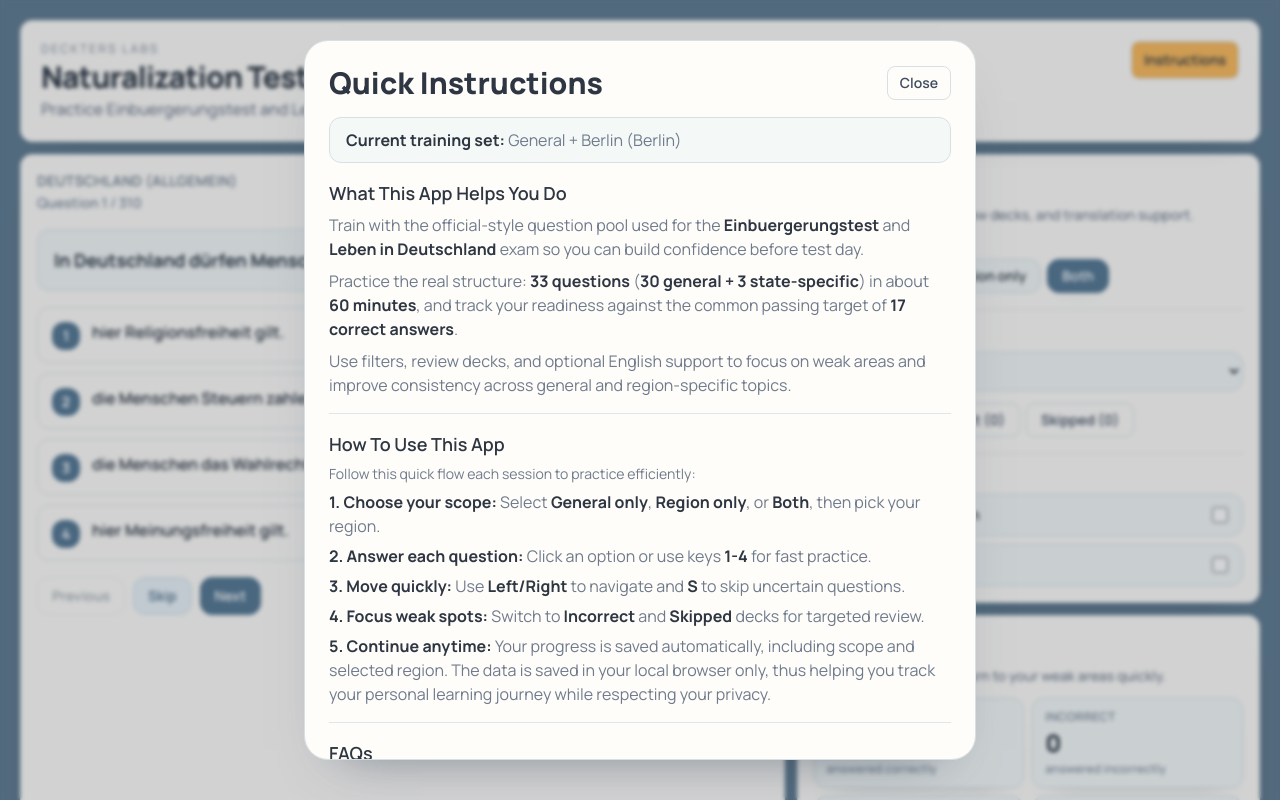
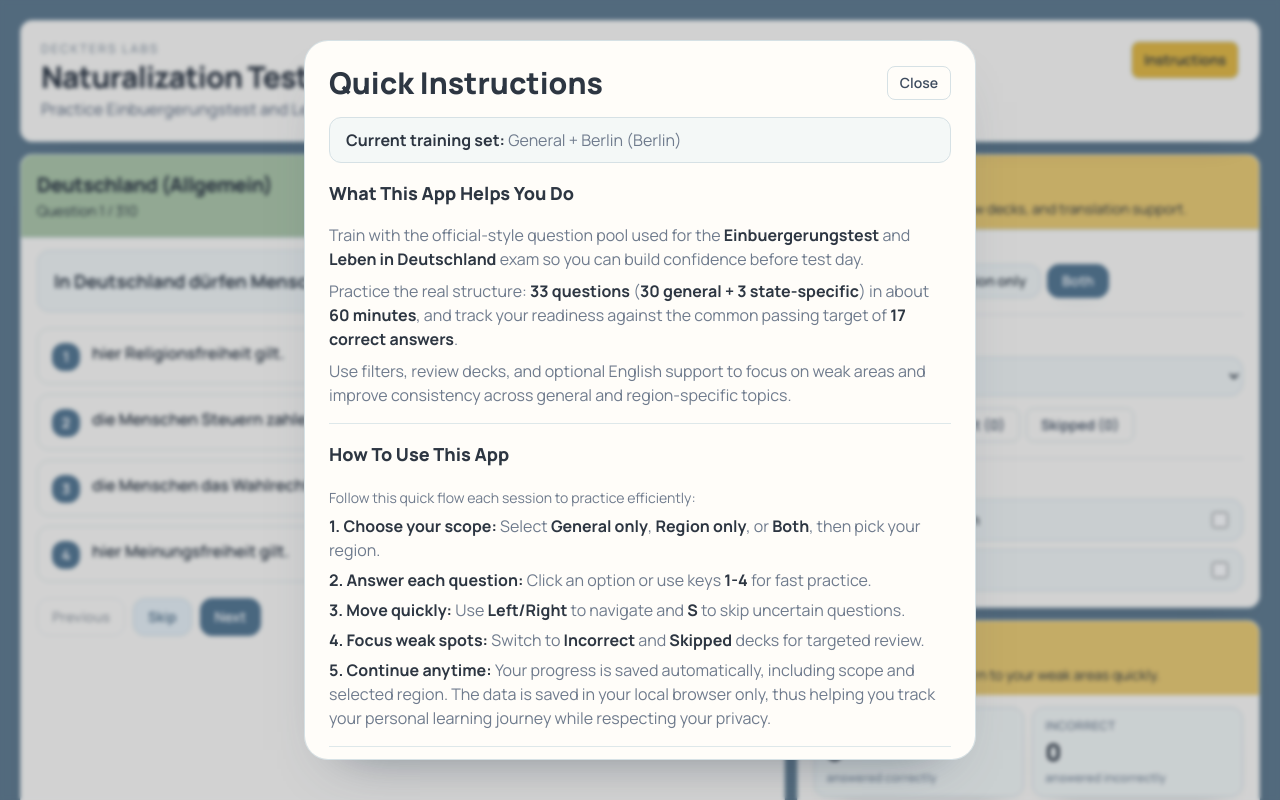
Before and after one commit to imakshayverma/lid_trainer, a React (Vite) app: page / in a window 1280 px wide. Shown: the top 800 px of the page. Built offline with nearby package versions, Linux system fonts and the light colour scheme; the HTML template or start-up script is replaced by a standard one.

Commit message:
FIX : Add footnote | minor UI updates

```diff
--- a/index.html
+++ b/index.html
@@ -5,6 +5,11 @@
   <meta charset="UTF-8" />
   <meta name="viewport" content="width=device-width, initial-scale=1.0" />
   <meta name="description" content="Leben in Deutschland trainer with quiz and flashcard modes." />
+  <link
+    rel="stylesheet"
+    href="https://cdnjs.cloudflare.com/ajax/libs/font-awesome/6.5.2/css/all.min.css"
+    referrerpolicy="no-referrer"
+  />
   <title>Naturalization Test Trainer</title>
 </head>
 
--- a/src/App.tsx
+++ b/src/App.tsx
@@ -284,11 +284,6 @@ function App() {
       : settings.questionScope === "region"
         ? `${selectedRegionName} only`
         : `General + ${selectedRegionName}`;
-  const answeredCount = stats.correct + stats.incorrect;
-  const accuracy = answeredCount > 0 ? Math.round((stats.correct / answeredCount) * 100) : 0;
-  const completion = scopedIds.length > 0
-    ? Math.round(((answeredCount + stats.skipped) / scopedIds.length) * 100)
-    : 0;
 
   return (
     <div className="min-h-screen px-2 py-3 text-[#2d3742] md:px-5 md:py-5">
@@ -312,7 +307,7 @@ function App() {
                 type="button"
                 onClick={() => setInfoOpen(true)}
                 aria-label="Open instructions"
-                className="rounded-lg border border-[#d3e1ea] bg-[#FAB95B] px-3 py-2 text-sm font-semibold text-[#00000] transition hover:border-[#c4d6e2] hover:bg-[#e2edf5]"
+                className="rounded-lg border border-[#d3e1ea] bg-[#E5BA41] px-3 py-2 text-sm font-semibold text-[#00000] transition hover:border-[#c4d6e2] hover:bg-[#e2edf5]"
               >
                 Instructions
               </button>
@@ -333,19 +328,19 @@ function App() {
               />
             ) : (
               <>
-                <div className="flex flex-wrap items-center justify-between gap-2.5">
+                <div className="-mx-3 -mt-3 flex flex-wrap items-center justify-between gap-2.5 rounded-t-xl border-b border-[#cedde1] bg-[#afc9aa] px-3 py-4 sm:-mx-4 sm:-mt-4 sm:px-4 sm:py-4">
                   <div>
-                    <p className="text-xs font-semibold uppercase tracking-wide text-[#6a7a8b] sm:text-sm">
+                    <p className="text-lg font-extrabold tracking-tight text-[#2c3642] sm:text-xl">
                       {activeQuestion.category}
                     </p>
-                    <p className="mt-0.5 text-xs font-semibold text-[#7f8da0] sm:text-sm">
+                    <p className="mt-0.5 text-xs font-light sm:text-sm">
                       Question {answeredPosition} / {activeIds.length}
                     </p>
                   </div>
                   <ProgressPill status={currentProgress?.status} />
                 </div>
 
-                <article className="mt-3 rounded-xl border border-[#dbe5e8] bg-[#f4f8f7] p-3 sm:mt-4 sm:p-4">
+                <article className="mt-2.5 rounded-xl border border-[#dbe5e8] bg-[#f4f8f7] p-3 sm:mt-3 sm:p-4">
                   <h2 className="text-base font-bold leading-snug text-[#2a3440] sm:text-lg">
                     {activeQuestion.question.de}
                   </h2>
@@ -447,12 +442,14 @@ function App() {
 
           <aside className="grid gap-3 md:grid-cols-2 xl:grid-cols-1">
             <section className="rounded-xl border border-[#d7e2e5] bg-[#fffdf9] p-4 shadow-[0_20px_34px_-32px_rgba(49,62,78,0.45)] sm:p-4">
+              <div className="-mx-4 -mt-4 rounded-t-xl border-b border-[#c9dadf] bg-[#eecd72] px-4 py-2.5">
                 <h3 className="text-xl font-extrabold tracking-tight text-[#2c3642] sm:text-2xl">
                   Configuration
                 </h3>
-              <p className="mt-0.5 text-sm font-medium text-[#6f7b8d]">
+                <p className="mt-0.5 text-sm font-light ">
                   Tune scope, region, review decks, and translation support.
                 </p>
+              </div>
 
               <div className="mt-3">
                 <p className="text-xs font-semibold uppercase tracking-wide text-[#7a8898]">
@@ -557,12 +554,14 @@ function App() {
             </section>
 
             <section className="rounded-xl border border-[#d7e2e5] bg-[#fffdf9] p-4 shadow-[0_20px_34px_-32px_rgba(49,62,78,0.45)] sm:p-4">
+              <div className="-mx-4 -mt-4 rounded-t-xl bg-[#eecd72] px-4 py-2.5">
                 <h3 className="text-xl font-extrabold tracking-tight text-[#2c3642] sm:text-2xl">
                   Progress
                 </h3>
-              <p className="mt-0.5 text-sm font-medium text-[#6f7b8d]">
+                <p className="mt-0.5 text-sm font-light">
                   Track outcomes and return to your weak areas quickly.
                 </p>
+              </div>
               <div className="mt-3 grid grid-cols-2 gap-2">
                 <StatCard label="Correct" value={stats.correct} />
                 <StatCard label="Incorrect" value={stats.incorrect} />
@@ -582,6 +581,56 @@ function App() {
             </section>
           </aside>
         </div>
+
+        <footer className="overflow-hidden rounded-xl border border-[#36414b] shadow-[0_16px_30px_-26px_rgba(20,26,34,0.85)]">
+          <div className="border-t border-[#4a5560] bg-[#313b46] px-4 py-4 text-center text-white sm:py-4">
+            <p className="text-lg font-thin text-white/85">Designed and VibeCoded by-</p>
+            <h4 className="mt-1 text-2xl font-extrabold tracking-tight sm:text-2xl">
+              Akshay Verma
+            </h4>
+            <div className="mt-3 flex items-center justify-center gap-3 text-2xl text-white/95">
+              <a
+                href="https://twitter.com/imakshayverma"
+                target="_blank"
+                rel="noreferrer"
+                aria-label="Twitter"
+                className="transition hover:text-white/70"
+              >
+                <i className="fa-brands fa-x-twitter" aria-hidden="true"></i>
+              </a>
+              <a
+                href="https://github.com/imakshayverma"
+                target="_blank"
+                rel="noreferrer"
+                aria-label="GitHub"
+                className="transition hover:text-white/70"
+              >
+                <i className="fa-brands fa-github" aria-hidden="true"></i>
+              </a>
+              <a
+                href="https://www.instagram.com/akshayverma295/"
+                target="_blank"
+                rel="noreferrer"
+                aria-label="Instagram"
+                className="transition hover:text-white/70"
+              >
+                <i className="fa-brands fa-instagram" aria-hidden="true"></i>
+              </a>
+              <a
+                href="https://in.linkedin.com/in/imakshayverma"
+                target="_blank"
+                rel="noreferrer"
+                aria-label="LinkedIn"
+                className="transition hover:text-white/70"
+              >
+                <i className="fa-brands fa-linkedin" aria-hidden="true"></i>
+              </a>
+            </div>
+            <p className="mt-4 text-sm font-light text-white/85">
+              Data Sourced from - <a href="https://lebenindeutsch.land/download" target="_blank">https://lebenindeutsch.land/download</a>
+            </p>
+          </div>
+        </footer>
       </div>
 
       {infoOpen ? (
@@ -795,7 +844,7 @@ function InfoModal({
           </section>
 
           <section>
-            <h3 className="mb-1.5 text-lg font-semibold text-[#2d3642]">What This App Helps You Do</h3>
+            <h3 className="mb-4 text-lg font-extrabold text-[#2d3642]">What This App Helps You Do</h3>
             <p>
               Train with the official-style question pool used for the
               <span className="font-bold text-[#2d3642]"> Einbuergerungstest</span> and
@@ -817,7 +866,7 @@ function InfoModal({
           </section>
           <hr className="border-[#dee8ea]" />
           <section className="mt-4">
-            <h3 className="mb-1.5 text-lg font-semibold text-[#2d3642]">How To Use This App</h3>
+            <h3 className="mb-5 text-lg font-extrabold text-[#2d3642]">How To Use This App</h3>
             <p className="mb-1.5 text-sm text-[#6f7b8d]">
               Follow this quick flow each session to practice efficiently:
             </p>
@@ -853,7 +902,7 @@ function InfoModal({
 
           <hr className="border-[#dee8ea]" />
           <section className="mt-4">
-            <h3 className="mb-1.5 text-lg font-semibold text-[#2d3642]">FAQs</h3>
+            <h3 className="mb-4 text-lg font-extrabold text-[#2d3642]">FAQs</h3>
             <div className="space-y-2">
               <details className="rounded-xl border border-[#d6e1e5] bg-[#f4f8f7] px-4 py-2.5">
                 <summary className="cursor-pointer list-none text-base font-semibold text-[#2d3642]">
```
Lines whose indentation alone changed are shown as unchanged.
